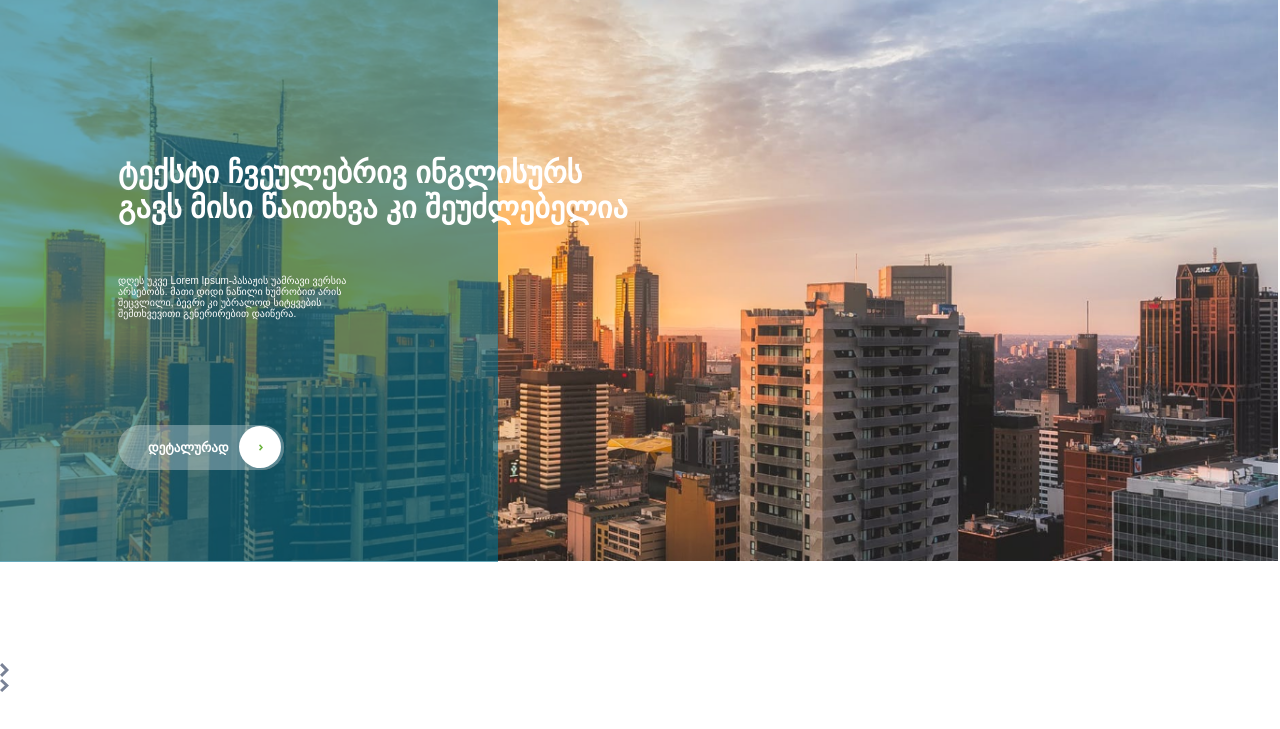
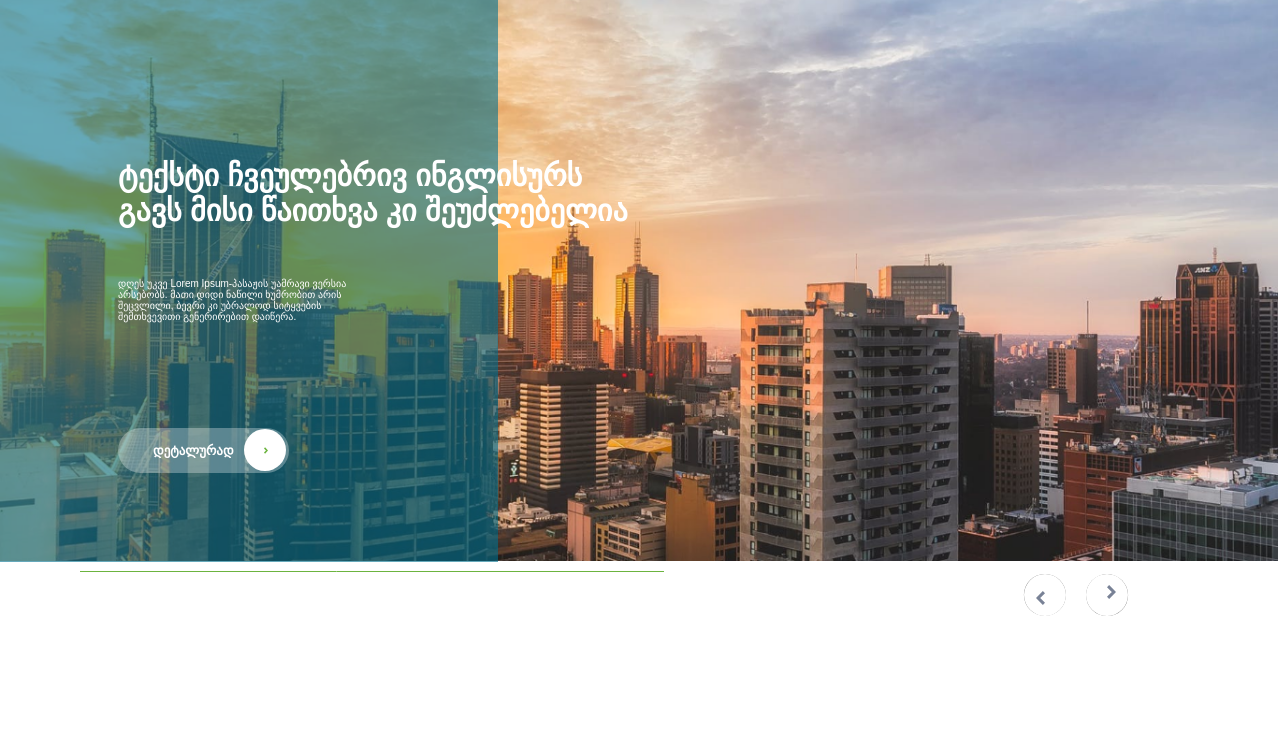
Before and after one commit to qeta12/Termohub-project, a plain HTML site: page index.html in a window 1280 px wide. Shown: the part 125-854 px from the top of the page. Drawn offline with Linux system fonts and the light colour scheme; a small style sheet from the web is missing.

Commit message:
landing uploaded

```diff
--- a/index.html
+++ b/index.html
@@ -45,16 +45,19 @@
                             <a href="#"><img src="img/icons/icon.svg" alt="icon"></a>
                         </div>
                     </button>
+
+                    <img class="line" src="./img/icons/line.svg" alt="line">
+
             </div>
-
+            <button class="btn-1">
                 <div class="btn-icon pointer">
-                    <a href="#"><img src="img/icons/Path.svg" alt="icon"></a>
+                    <a class="icon" href="#"><img src="img/icons/Path.svg" alt="icon"></a>
                 </div>
 
                 <div class="btn-icon pointer-1">
-                    <a href="#"><img src="img/icons/Path.svg" alt="icon"></a>
+                    <a class="icon" href="#"><img src="img/icons/Path.svg" alt="icon"></a>
                 </div>
-
+            </button>
 
         </div>
 
--- a/sass/_landing.scss
+++ b/sass/_landing.scss
@@ -1,23 +1,26 @@
 .landing {
+
     width: 100%;
     height: 100vh;
+    position: relative;
+
     .background {
         width: 102%;
         position: relative;
     }
     .rect {
         position: absolute;
-        top: 12.3rem;
+        top: 0;
         left: 0;
         width: 38.9%;
         height: auto;
     }
     .landing-text {
-        padding: 5rem;
+
         color: #FFFFFF;
         h2 {
             position: absolute;
-            top: 28rem;
+            top: 16rem;
             left: 11.8rem;
             width: 40%;
             height: auto;
@@ -27,7 +30,7 @@
         }
         p {
             position: absolute;
-            top: 40rem;
+            top: 28rem;
             left: 11.8rem;
             width: 20%;
         }
@@ -36,14 +39,14 @@
             gap: 1rem;
             position: absolute;
             align-items: center;
-            top: 55rem;
+            top: 43rem;
             left: 11.8rem;
-            width: 17%;
+
             height: 4.5rem;
+            padding-left: 3.5rem;
             border-radius: 5rem;
             border: none;
             width: fit-content;
-            // padding: 2rem 3rem;
             background-color: rgba($color: #fff, $alpha: .3);
 
 
@@ -58,7 +61,7 @@
                 width: 4.2rem;
                 height: 4.2rem;
                 margin-top: -.2rem;
-                margin-right: -2.7rem;
+                margin-right: .3rem;
                 position: relative;
                 a {
                     text-align: center;
@@ -73,34 +76,44 @@
             }
         }
     }
-    .btn {
+    .btn-1 {
+            display: grid;
+            grid-template-columns: 4.2rem 4.2rem;
+            grid-gap: 2rem;
+            justify-content: space-between;
+            position: sticky;
+            border: none;
+            background-color: transparent;
 
-            position: absolute;
+            left: 80%;
 
 
-            border-radius: 5rem;
-            border: none;
-            width: fit-content;
-            padding: 2rem 3rem;
-            background-color: #fff;
-            border-radius: 50%;
-            box-shadow: .01rem .01rem #707070;
 
-            .pointer{
-                top: 75rem;
-                left: 51.8rem;
+            .pointer,
+            .pointer-1 {
 
-                width: 5rem;
-                height: 5rem;
-                z-index: 2;
+                width: 4.2rem;
+                height: 4.2rem;
+                z-index: 10;
+                border-radius: 50%;
+                border-radius: 5rem;
+                box-shadow: .01rem .01rem #707070;
+                background-color: #fff;
             }
-            .pointer-1{
-                top: 75rem;
-                left: 106.8rem;
+            .pointer {
+                transform: rotate(-180deg);
+            }
+           .icon {
+            position: absolute;
+            top: 27%;
 
-                width: 5rem;
-                height: 5rem;
-                z-index: 2;
-            }
+
+           }
     }
+  .line {
+    position: sticky;
+    top: 65rem;
+    left: 8rem;
+  }
+
 }
```
Also changed, not shown: css/main.css, 1 other file.
